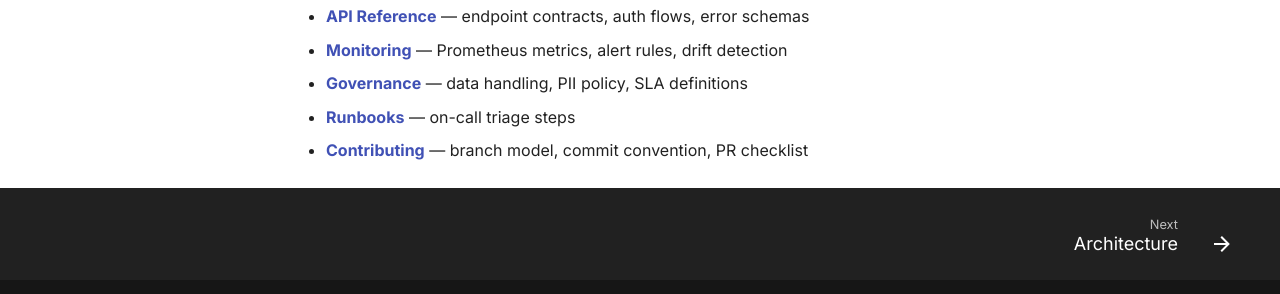
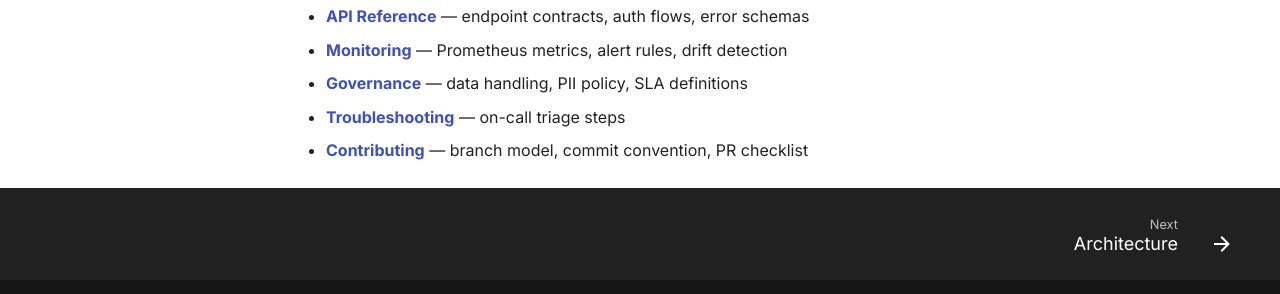
Before and after one commit to zrlopez/ml-incident-response-playbook, an MkDocs documentation site: the page built from docs/index.md, in a window 1280 px wide and 900 px high, scrolled down 786 px. Shown: the part 555-849 px from the top of the window. Built offline with MkDocs 1.6.1 and Material for MkDocs 9.7.7, drawn with Linux system fonts in a browser that asks for light colours; comment, search, counter and statistics services are not loaded; some of the changed lines change nothing that is shown.

Commit message:
fix(docs): update site_url and badges to mlops.zrl.dev
- mkdocs.yml: set site_url to https://mlops.zrl.dev/
- docs/index.md: update Docs badge URL to mlops.zrl.dev

```diff
--- a/docs/index.md
+++ b/docs/index.md
@@ -1,7 +1,7 @@
 # ML Incident Response Playbook
 
 [![CI](https://github.com/zrlopez/ml-incident-response-playbook/actions/workflows/secured_ci.yml/badge.svg)](https://github.com/zrlopez/ml-incident-response-playbook/actions/workflows/secured_ci.yml)
-[![Docs](https://github.com/zrlopez/ml-incident-response-playbook/actions/workflows/docs.yml/badge.svg)](https://zrlopez.github.io/ml-incident-response-playbook/)
+[![Docs](https://github.com/zrlopez/ml-incident-response-playbook/actions/workflows/docs.yml/badge.svg)](https://mlops.zrl.dev/)
 [![License: MIT](https://img.shields.io/badge/License-MIT-blue.svg)](https://github.com/zrlopez/ml-incident-response-playbook/blob/main/LICENSE)
 
 A **production-grade FastAPI service** for detecting, triaging, and resolving
@@ -46,5 +46,5 @@
 - **[API Reference](api_reference.md)** — endpoint contracts, auth flows, error schemas
 - **[Monitoring](monitoring.md)** — Prometheus metrics, alert rules, drift detection
 - **[Governance](governance.md)** — data handling, PII policy, SLA definitions
-- **[Runbooks](troubleshooting.md)** — on-call triage steps
+- **[Troubleshooting](troubleshooting.md)** — on-call triage steps
 - **[Contributing](CONTRIBUTING.md)** — branch model, commit convention, PR checklist
--- a/mkdocs.yml
+++ b/mkdocs.yml
@@ -10,7 +10,7 @@
   Production-grade ML incident response API — architecture, runbooks,
   monitoring, governance, and CI/CD documentation.
 site_author: Zachary Ryan Lopez
-site_url: https://zrlopez.github.io/ml-incident-response-playbook/
+site_url: https://mlops.zrl.dev/
 
 repo_name: zrlopez/ml-incident-response-playbook
 repo_url: https://github.com/zrlopez/ml-incident-response-playbook
```
